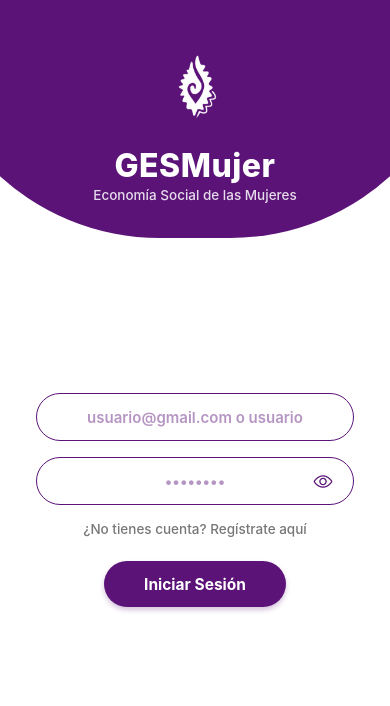
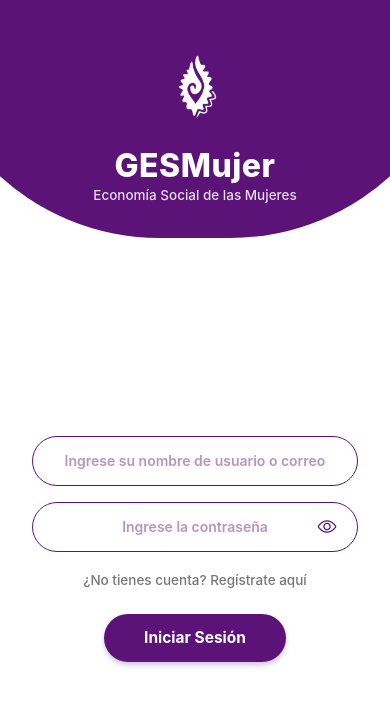
Before and after one commit to Anakimberly/Aplicacion_CooperativistasGESMujer, a React Native app in the folder CooperativistasGES/: screen / in a window 390 px wide. Shown: the top 706 px of the page. Built offline with nearby package versions, Linux system fonts and the light colour scheme; no server answers.

Commit message:
correccion de nombre de botones en el login, implementacion de funcion en formulario cooperativistas

```diff
--- a/CooperativistasGES/screens/CooperativistasScreen.js
+++ b/CooperativistasGES/screens/CooperativistasScreen.js
@@ -60,7 +60,7 @@ export default function CooperativistasScreen({ onNavigate, userEmail, profileDa
     setForm((prev) => ({ ...prev, [field]: value }));
   };
 
-  // 📷 Abrir galería para seleccionar foto
+  // Abrir galería para seleccionar foto
   const handleSeleccionarFoto = async () => {
     try {
       const permissionResult = await ImagePicker.requestMediaLibraryPermissionsAsync();
@@ -130,7 +130,7 @@ export default function CooperativistasScreen({ onNavigate, userEmail, profileDa
       onSaveProfile(perfilActualizado);
     }
 
-    // ☁️ Actualizar/guardar en Cloud Firestore usando un ID único por correo de usuario
+    //  Actualizar/guardar en Cloud Firestore usando un ID único por correo de usuario
     try {
       if (emailToUse) {
         await setDoc(doc(db, 'cooperativistas', emailToUse), {
@@ -143,14 +143,13 @@ export default function CooperativistasScreen({ onNavigate, userEmail, profileDa
     }
 
     Alert.alert(
-      '¡Perfil Actualizado!',
-      `Tus datos han sido guardados correctamente en la base de datos.`,
+      '¡Registro Guardado!',
+      'Tus datos han sido guardados correctamente.',
       [
         {
-          text: 'Ver Mi Perfil',
-          onPress: () => onNavigate('Perfil'),
+          text: 'Aceptar',
+          onPress: () => onNavigate('Home'),
         },
-        { text: 'Aceptar' },
       ]
     );
   };
--- a/CooperativistasGES/screens/LoginScreen.js
+++ b/CooperativistasGES/screens/LoginScreen.js
@@ -29,7 +29,12 @@ export default function LoginScreen({ onNavigate, onSaveProfile }) {
 
   const [cargando, setCargando] = useState(false);
 
-  // Iniciar Sesión (por Nombre de Usuario o Correo Electrónico)
+  // Función para alternar modo limpiando espacios accidentales
+  const cambiarModo = (nuevoModo) => {
+    setModo(nuevoModo);
+  };
+
+  // 🔑 Iniciar Sesión (por Nombre de Usuario o Correo Electrónico)
   const handleLogin = async () => {
     const inputUserClean = usuario.trim();
     const inputUserLower = inputUserClean.toLowerCase();
@@ -122,7 +127,7 @@ export default function LoginScreen({ onNavigate, onSaveProfile }) {
     }
   };
 
-  //  Registrar Nueva Cuenta
+  // 📝 Registrar Nueva Cuenta
   const handleRegister = async () => {
     const usernameToUse = nombreUsuario.trim();
     const emailToUse = correoRegistro.trim().toLowerCase();
@@ -193,7 +198,7 @@ export default function LoginScreen({ onNavigate, onSaveProfile }) {
           showsVerticalScrollIndicator={false}
           bounces={false}
         >
-          {/* Encabezado con Arco Púrpura */}
+          {/* Domo Curvado Superior Púrpura */}
           <View style={styles.headerContainer}>
             <View style={styles.headerArc}>
               <Image
@@ -206,30 +211,30 @@ export default function LoginScreen({ onNavigate, onSaveProfile }) {
             </View>
           </View>
 
-          {/* Formulario en Fondo Blanco */}
+          {/* Formulario en Fondo Blanco Centrado */}
           <View style={styles.bodyContainer}>
             {modo === 'login' ? (
               <>
-                {/* Campo: Usuario o Correo */}
+                {/* Campo: Ingrese su nombre de usuario o correo */}
                 <View style={styles.pillInputContainer}>
                   <TextInput
                     style={styles.pillInput}
                     value={usuario}
                     onChangeText={setUsuario}
                     autoCapitalize='none'
-                    placeholder='usuario@gmail.com o usuario'
+                    placeholder='Ingrese su nombre de usuario o correo'
                     placeholderTextColor='rgba(91, 19, 120, 0.45)'
                   />
                 </View>
 
-                {/* Campo: Contraseña con Ojo */}
+                {/* Campo: Ingrese la contraseña con Ojo */}
                 <View style={styles.passwordPillContainer}>
                   <TextInput
                     style={styles.passwordInput}
                     value={contrasenaLogin}
                     onChangeText={setContrasenaLogin}
                     secureTextEntry={!verPasswordLogin}
-                    placeholder='••••••••'
+                    placeholder='Ingrese la contraseña'
                     placeholderTextColor='rgba(91, 19, 120, 0.45)'
                   />
                   <TouchableOpacity
@@ -248,7 +253,7 @@ export default function LoginScreen({ onNavigate, onSaveProfile }) {
                 {/* Enlace para alternar a Registro */}
                 <TouchableOpacity
                   style={styles.toggleBtn}
-                  onPress={() => setModo('registro')}
+                  onPress={() => cambiarModo('registro')}
                   activeOpacity={0.7}
                 >
                   <Text style={styles.toggleBtnText}>¿No tienes cuenta? Regístrate aquí</Text>
@@ -268,19 +273,19 @@ export default function LoginScreen({ onNavigate, onSaveProfile }) {
               </>
             ) : (
               <>
-                {/* Campo: Nombre de usuario */}
+                {/* Campo 1: Ingrese su nombre de usuaria */}
                 <View style={styles.pillInputContainer}>
                   <TextInput
                     style={styles.pillInput}
                     value={nombreUsuario}
                     onChangeText={setNombreUsuario}
                     autoCapitalize='none'
-                    placeholder='Nombre de usuario'
+                    placeholder='Ingrese su nombre de usuario'
                     placeholderTextColor='rgba(91, 19, 120, 0.45)'
                   />
                 </View>
 
-                {/* Campo: Correo electrónico */}
+                {/* Campo 2: Ingrese su correo electrónico */}
                 <View style={styles.pillInputContainer}>
                   <TextInput
                     style={styles.pillInput}
@@ -288,19 +293,19 @@ export default function LoginScreen({ onNavigate, onSaveProfile }) {
                     onChangeText={setCorreoRegistro}
                     keyboardType='email-address'
                     autoCapitalize='none'
-                    placeholder='Correo electrónico'
+                    placeholder='Ingrese su correo electrónico'
                     placeholderTextColor='rgba(91, 19, 120, 0.45)'
                   />
                 </View>
 
-                {/* Campo: Contraseña */}
+                {/* Campo 3: Ingrese la contraseña */}
                 <View style={styles.passwordPillContainer}>
                   <TextInput
                     style={styles.passwordInput}
                     value={contrasenaRegistro}
                     onChangeText={setContrasenaRegistro}
                     secureTextEntry={!verPasswordReg}
-                    placeholder='Contraseña (mínimo 6 caracteres)'
+                    placeholder='Ingrese la contraseña'
                     placeholderTextColor='rgba(91, 19, 120, 0.45)'
                   />
                   <TouchableOpacity
@@ -319,7 +324,7 @@ export default function LoginScreen({ onNavigate, onSaveProfile }) {
                 {/* Enlace para alternar a Login */}
                 <TouchableOpacity
                   style={styles.toggleBtn}
-                  onPress={() => setModo('login')}
+                  onPress={() => cambiarModo('login')}
                   activeOpacity={0.7}
                 >
                   <Text style={styles.toggleBtnText}>¿Ya tienes cuenta? Inicia sesión</Text>
@@ -355,7 +360,7 @@ const styles = StyleSheet.create({
     backgroundColor: '#FFFFFF',
   },
 
-  // ── Encabezado con Arco Púrpura ──
+  // ── Domo Curvado Superior Púrpura ──
   headerContainer: {
     width: '100%',
     alignItems: 'center',
@@ -390,29 +395,30 @@ const styles = StyleSheet.create({
     marginTop: 2,
   },
 
-  // ── Formulario en Fondo Blanco ──
+  // ── Formulario en Fondo Blanco Centrado ──
   bodyContainer: {
     flex: 1,
     backgroundColor: '#FFFFFF',
-    paddingHorizontal: 36,
-    paddingTop: 155,
-    paddingBottom: 40,
+    paddingHorizontal: 32,
+    paddingTop: 65,
+    paddingBottom: 50,
+    justifyContent: 'center',
   },
 
-  // ── Inputs Ovalados con Borde Morado ──
+  // ── Inputs Ovalados (Pill) con Borde Morado ──
   pillInputContainer: {
     borderWidth: 1.5,
     borderColor: PURPLE,
     borderRadius: 25,
-    paddingHorizontal: 20,
-    height: 48,
+    paddingHorizontal: 16,
+    height: 50,
     marginBottom: 16,
     backgroundColor: '#FFFFFF',
     justifyContent: 'center',
   },
   pillInput: {
     color: PURPLE,
-    fontSize: 15,
+    fontSize: 14,
     fontWeight: '600',
     textAlign: 'center',
     paddingVertical: 0,
@@ -425,15 +431,15 @@ const styles = StyleSheet.create({
     borderWidth: 1.5,
     borderColor: PURPLE,
     borderRadius: 25,
-    paddingHorizontal: 20,
-    height: 48,
-    marginBottom: 12,
+    paddingHorizontal: 16,
+    height: 50,
+    marginBottom: 14,
     backgroundColor: '#FFFFFF',
   },
   passwordInput: {
     flex: 1,
     color: PURPLE,
-    fontSize: 15,
+    fontSize: 14,
     fontWeight: '600',
     textAlign: 'center',
     paddingVertical: 0,
@@ -444,11 +450,11 @@ const styles = StyleSheet.create({
     padding: 4,
   },
 
-
+  // ── Enlace Toggle Modo ──
   toggleBtn: {
     alignItems: 'center',
-    marginTop: 4,
-    marginBottom: 24,
+    marginTop: 6,
+    marginBottom: 26,
   },
   toggleBtnText: {
     color: '#777777',
@@ -461,12 +467,12 @@ const styles = StyleSheet.create({
   primaryPillButton: {
     backgroundColor: PURPLE,
     borderRadius: 25,
-    height: 46,
+    height: 48,
     paddingHorizontal: 40,
     alignSelf: 'center',
     justifyContent: 'center',
     alignItems: 'center',
-    minWidth: 160,
+    minWidth: 170,
     elevation: 3,
     shadowColor: PURPLE,
     shadowOffset: { width: 0, height: 3 },
```
